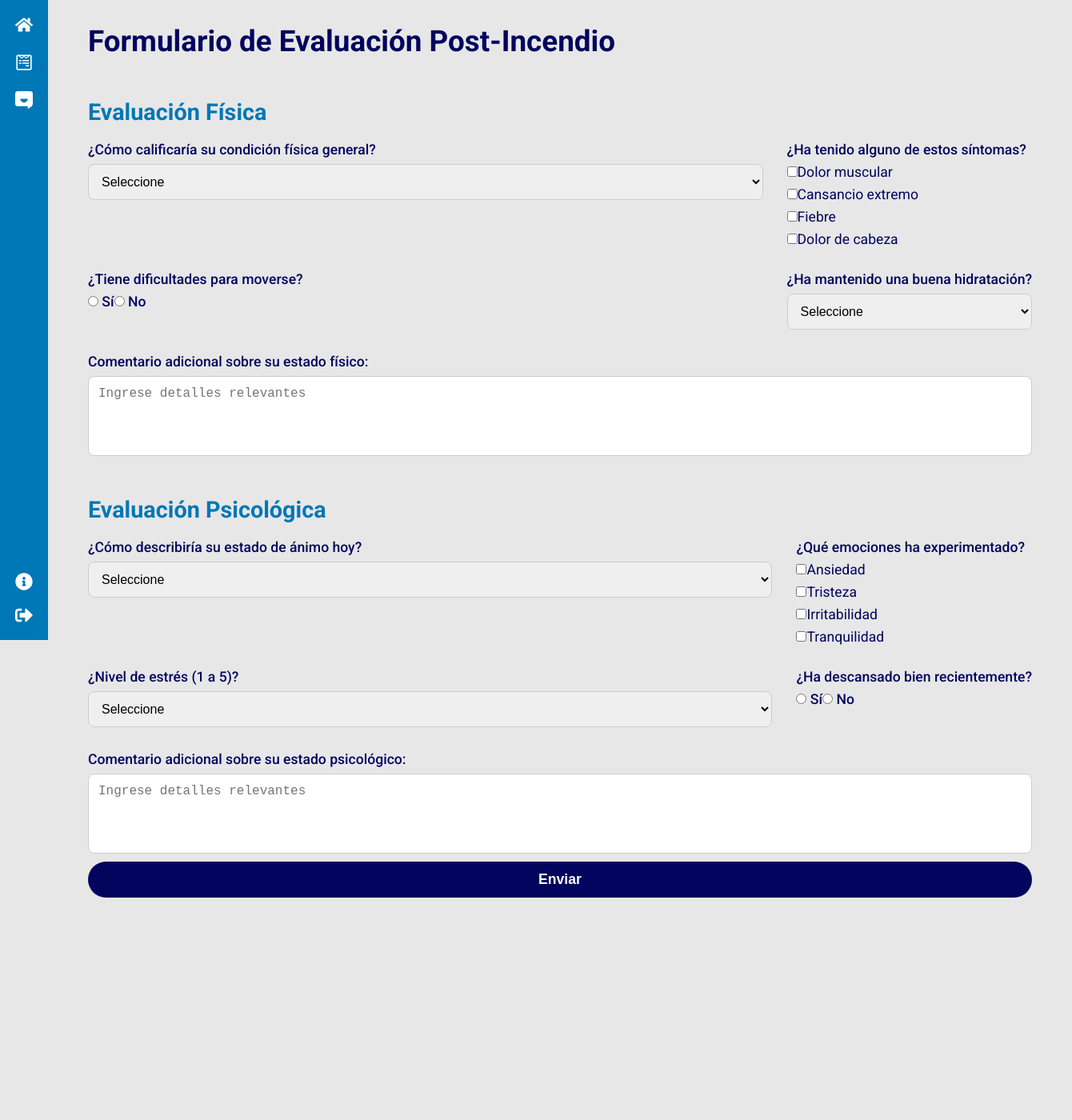
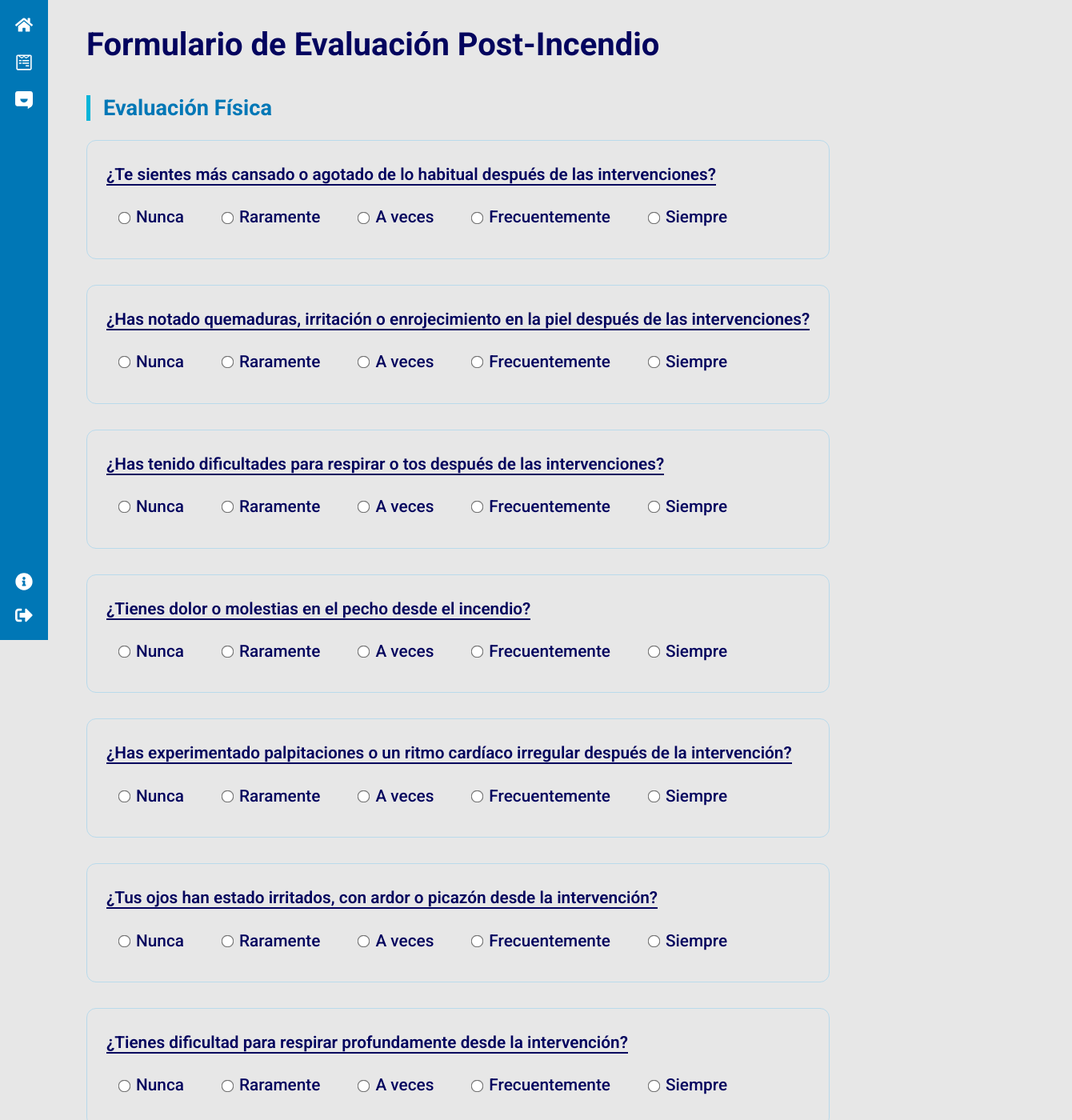
Before and after one commit to al3jandr05/front-prototipo, a React (Create React App) app: page /Formulario in a window 1280 px wide. Shown: the top 1400 px of the page at 80% size, 1340 px wide, since content can reach past the window. Before the commit the page ends 1152 px from the top, so only its background shows below. Built offline with nearby package versions, Linux system fonts and the light colour scheme.

Commit message:
Nuevas preguntas y estructura del formulario

```diff
--- a/src/pages/Formulario.js
+++ b/src/pages/Formulario.js
@@ -1,190 +1,167 @@
-import React, { useState } from 'react';
+import React, { useState, useEffect, useRef } from 'react';
 import Sidebar from '../components/Sidebar';
 import '../styles/formulario.css';
 
+const opciones = ["Nunca", "Raramente", "A veces", "Frecuentemente", "Siempre"];
+
+const preguntas = {
+    fisico: [
+        "¿Te sientes más cansado o agotado de lo habitual después de las intervenciones?",
+        "¿Has notado quemaduras, irritación o enrojecimiento en la piel después de las intervenciones?",
+        "¿Has tenido dificultades para respirar o tos después de las intervenciones?",
+        "¿Tienes dolor o molestias en el pecho desde el incendio?",
+        "¿Has experimentado palpitaciones o un ritmo cardíaco irregular después de la intervención?",
+        "¿Tus ojos han estado irritados, con ardor o picazón desde la intervención?",
+        "¿Tienes dificultad para respirar profundamente desde la intervención?",
+        "¿Haz notado que tu nariz está congestionada o bloqueada más de lo normal?"
+    ],
+    psicologico: [
+        "¿Con qué frecuencia has tenido pensamientos no deseados relacionados al incendio?",
+        "¿Sientes que últimamente piensas en qué pudiste hacer diferente durante la intervención?",
+        "¿Has notado disminución de apetito desde la intervención?",
+        "¿Te resulta difícil relajarte o desconectar mentalmente después de las intervenciones?",
+        "¿Has tenido dificultades para concentrarte en tus tareas diarias debido al estrés?",
+        "¿Has sufrido de insomnio recientemente?",
+        "¿Te has sentido emocionalmente más inestable o irritable desde el incendio?",
+        "¿Te sientes preocupado o ansioso constantemente desde el incendio?"
+    ]
+};
+
 const Formulario = () => {
-    const [formData, setFormData] = useState({
-        nombre: '',
-        apellido: '',
-        fisico: {
-            condicionGeneral: '',
-            sintomas: [],
-            movilidad: '',
-            hidratacion: '',
-            comentario: ''
-        },
-        psicologico: {
-            estadoAnimo: '',
-            emociones: [],
-            nivelEstres: '',
-            descanso: '',
-            comentario: ''
-        }
+    const [pagina, setPagina] = useState('fisico');
+    const [respuestas, setRespuestas] = useState({
+        fisico: Array(preguntas.fisico.length).fill(""),
+        psicologico: Array(preguntas.psicologico.length).fill("")
     });
+    const topRef = useRef(null);
 
-    const handleChange = (e, section, field) => {
-        const { type, name, value, checked } = e.target;
-        if (type === 'checkbox') {
-            setFormData((prev) => {
-                const updated = checked
-                    ? [...prev[section][field], value]
-                    : prev[section][field].filter((v) => v !== value);
-                return {
-                    ...prev,
-                    [section]: {
-                        ...prev[section],
-                        [field]: updated
-                    }
-                };
-            });
-        } else {
-            setFormData((prev) => ({
-                ...prev,
-                [section]: {
-                    ...prev[section],
-                    [field]: value
-                }
-            }));
-        }
+    const scrollToTop = () => {
+        topRef.current?.scrollIntoView({ behavior: 'smooth' });
+    };
+
+    useEffect(() => {
+        scrollToTop();
+    }, [pagina]);
+
+    const handleChange = (seccion, index, valor) => {
+        const copia = [...respuestas[seccion]];
+        copia[index] = valor;
+        setRespuestas({ ...respuestas, [seccion]: copia });
     };
 
     const handleSubmit = (e) => {
         e.preventDefault();
-        console.log(formData);
+
+        if (respuestas.psicologico.includes("") || respuestas.fisico.includes("")) {
+            alert("Por favor responde todas las preguntas antes de enviar.");
+            return;
+        }
+
+        const datosParaEnviar = {
+            fecha: new Date().toISOString(),
+            respuestas: {
+                fisico: preguntas.fisico.map((pregunta, index) => ({
+                    pregunta,
+                    respuesta: respuestas.fisico[index]
+                })),
+                psicologico: preguntas.psicologico.map((pregunta, index) => ({
+                    pregunta,
+                    respuesta: respuestas.psicologico[index]
+                }))
+            },
+
+        };
+        console.log("Respuetas: ", datosParaEnviar);
+
     };
+
+
+
+    const cambiarPagina = (nuevaPagina) => {
+        setPagina(nuevaPagina);
+    };
+
+    const renderPreguntas = (seccion) => (
+        <div className="seccion-preguntas">
+            <h2>{seccion === 'fisico' ? 'Evaluación Física' : 'Evaluación Psicológica'}</h2>
+            <div className="formulario-grid">
+                <div className="columna">
+                    {preguntas[seccion].slice(0, 4).map((pregunta, idx) => (
+                        <div className="formulario-item" key={idx}>
+                            <label>{pregunta}</label>
+                            <div className="radio-group">
+                                {opciones.map((opcion) => (
+                                    <label key={opcion}>
+                                        <input
+                                            type="radio"
+                                            name={`${seccion}-${idx}`}
+                                            value={opcion}
+                                            checked={respuestas[seccion][idx] === opcion}
+                                            onChange={() => handleChange(seccion, idx, opcion)}
+                                        />
+                                        {opcion}
+                                    </label>
+                                ))}
+                            </div>
+                        </div>
+                    ))}
+                </div>
+
+                <div className="columna">
+                    {preguntas[seccion].slice(4).map((pregunta, idx) => (
+                        <div className="formulario-item" key={idx + 4}>
+                            <label>{pregunta}</label>
+                            <div className="radio-group">
+                                {opciones.map((opcion) => (
+                                    <label key={opcion}>
+                                        <input
+                                            type="radio"
+                                            name={`${seccion}-${idx + 4}`}
+                                            value={opcion}
+                                            checked={respuestas[seccion][idx + 4] === opcion}
+                                            onChange={() => handleChange(seccion, idx + 4, opcion)}
+                                        />
+                                        {opcion}
+                                    </label>
+                                ))}
+                            </div>
+                        </div>
+                    ))}
+                </div>
+            </div>
+        </div>
+    );
 
     return (
         <div className="formulario-container">
             <Sidebar />
-            <div className="formulario-content">
+            <div className="formulario-content" ref={topRef}>
                 <h1 className="titulo-formulario">Formulario de Evaluación Post-Incendio</h1>
                 <form className="formulario-bienestar" onSubmit={handleSubmit}>
-                    <h2>Evaluación Física</h2>
-                    <div className="formulario-columns">
-                        <div className="formulario-item">
-                            <label>¿Cómo calificaría su condición física general?</label>
-                            <select
-                                name="condicionGeneral"
-                                value={formData.fisico.condicionGeneral}
-                                onChange={(e) => handleChange(e, 'fisico', 'condicionGeneral')}
+                    {pagina === 'fisico' ? renderPreguntas('fisico') : renderPreguntas('psicologico')}
+
+                    {pagina === 'fisico' ? (
+                        <button
+                            type="button"
+                            className="btn-formulario-nav"
+                            onClick={() => cambiarPagina('psicologico')}
+                        >
+                            Siguiente
+                        </button>
+                    ) : (
+                        <div className="botones-navegacion">
+                            <button
+                                type="button"
+                                className="btn-formulario-nav"
+                                onClick={() => cambiarPagina('fisico')}
                             >
-                                <option value="">Seleccione</option>
-                                <option value="excelente">Excelente</option>
-                                <option value="buena">Buena</option>
-                                <option value="regular">Regular</option>
-                                <option value="mala">Mala</option>
-                            </select>
+                                Anterior
+                            </button>
+                            <button type="submit" className="btn-enviar">
+                                Enviar
+                            </button>
                         </div>
-
-                        <div className="formulario-item">
-                            <label>¿Ha tenido alguno de estos síntomas?</label>
-                            <div className="checkbox-group">
-                                {["Dolor muscular", "Cansancio extremo", "Fiebre", "Dolor de cabeza"].map((sintoma) => (
-                                    <label key={sintoma}>
-                                        <input
-                                            type="checkbox"
-                                            value={sintoma}
-                                            checked={formData.fisico.sintomas.includes(sintoma)}
-                                            onChange={(e) => handleChange(e, 'fisico', 'sintomas')}
-                                        />
-                                        {sintoma}
-                                    </label>
-                                ))}
-                            </div>
-                        </div>
-
-                        <div className="formulario-item">
-                            <label>¿Tiene dificultades para moverse?</label>
-                            <div>
-                                <label><input type="radio" value="sí" name="movilidad" onChange={(e) => handleChange(e, 'fisico', 'movilidad')} /> Sí</label>
-                                <label><input type="radio" value="no" name="movilidad" onChange={(e) => handleChange(e, 'fisico', 'movilidad')} /> No</label>
-                            </div>
-                        </div>
-
-                        <div className="formulario-item">
-                            <label>¿Ha mantenido una buena hidratación?</label>
-                            <select
-                                value={formData.fisico.hidratacion}
-                                onChange={(e) => handleChange(e, 'fisico', 'hidratacion')}
-                            >
-                                <option value="">Seleccione</option>
-                                <option value="sí">Sí</option>
-                                <option value="no">No</option>
-                            </select>
-                        </div>
-
-                        <div className="formulario-item full-width">
-                            <label>Comentario adicional sobre su estado físico:</label>
-                            <textarea
-                                value={formData.fisico.comentario}
-                                onChange={(e) => handleChange(e, 'fisico', 'comentario')}
-                                placeholder="Ingrese detalles relevantes"
-                            />
-                        </div>
-                    </div>
-
-                    <h2>Evaluación Psicológica</h2>
-                    <div className="formulario-columns">
-                        <div className="formulario-item">
-                            <label>¿Cómo describiría su estado de ánimo hoy?</label>
-                            <select
-                                value={formData.psicologico.estadoAnimo}
-                                onChange={(e) => handleChange(e, 'psicologico', 'estadoAnimo')}
-                            >
-                                <option value="">Seleccione</option>
-                                <option value="positivo">Positivo</option>
-                                <option value="neutral">Neutral</option>
-                                <option value="negativo">Negativo</option>
-                            </select>
-                        </div>
-
-                        <div className="formulario-item">
-                            <label>¿Qué emociones ha experimentado?</label>
-                            <div className="checkbox-group">
-                                {["Ansiedad", "Tristeza", "Irritabilidad", "Tranquilidad"].map((emo) => (
-                                    <label key={emo}>
-                                        <input
-                                            type="checkbox"
-                                            value={emo}
-                                            checked={formData.psicologico.emociones.includes(emo)}
-                                            onChange={(e) => handleChange(e, 'psicologico', 'emociones')}
-                                        />
-                                        {emo}
-                                    </label>
-                                ))}
-                            </div>
-                        </div>
-
-                        <div className="formulario-item">
-                            <label>¿Nivel de estrés (1 a 5)?</label>
-                            <select
-                                value={formData.psicologico.nivelEstres}
-                                onChange={(e) => handleChange(e, 'psicologico', 'nivelEstres')}
-                            >
-                                <option value="">Seleccione</option>
-                                {[1, 2, 3, 4, 5].map(n => <option key={n} value={n}>{n}</option>)}
-                            </select>
-                        </div>
-
-                        <div className="formulario-item">
-                            <label>¿Ha descansado bien recientemente?</label>
-                            <div>
-                                <label><input type="radio" value="sí" name="descanso" onChange={(e) => handleChange(e, 'psicologico', 'descanso')} /> Sí</label>
-                                <label><input type="radio" value="no" name="descanso" onChange={(e) => handleChange(e, 'psicologico', 'descanso')} /> No</label>
-                            </div>
-                        </div>
-
-                        <div className="formulario-item full-width">
-                            <label>Comentario adicional sobre su estado psicológico:</label>
-                            <textarea
-                                value={formData.psicologico.comentario}
-                                onChange={(e) => handleChange(e, 'psicologico', 'comentario')}
-                                placeholder="Ingrese detalles relevantes"
-                            />
-                        </div>
-                    </div>
-
-                    <button type="submit" className="btn-enviar">Enviar</button>
+                    )}
                 </form>
             </div>
         </div>
--- a/src/styles/formulario.css
+++ b/src/styles/formulario.css
@@ -1,94 +1,136 @@
 .formulario-container {
     display: flex;
-    align-items: flex-start;
-    min-height: 100vh;
-    padding-left: 60px;
+    min-height: 100lvh;
+}
+
+.formulario-content {
+    flex: 1;
+    padding: 2rem 3rem;
+    margin-left: 60px;
+    position: absolute;
+
 
 }
 
-.formulario-content {
-    width: 100%;
-    max-width: 1400px;
-    padding: 30px 50px;
-    box-sizing: border-box;
-    position: absolute;
+.titulo-formulario {
+    font-size: 2.5rem;
+    color: var(--color-dark-blue);
+    margin-bottom: 2rem;
+    padding-bottom: 0.5rem;
+    position: relative;
 }
 
-h1.titulo-formulario {
-    font-size: 2.3rem;
-    color: var(--color-dark-blue);
-    margin-bottom: 25px;
+.titulo-formulario::after {
+    content: '';
+    position: absolute;
+    bottom: -3px;
+    left: 0;
+    width: 30%;
+    height: 3px;
 }
 
 h2 {
-    margin-top: 50px;
-    margin-bottom: 20px;
+    font-size: 1.7rem;
     color: var(--color-blue);
-    font-size: 1.8rem;
+    margin-bottom: 1.5rem;
+    padding-left: 1rem;
+    border-left: 5px solid var(--color-cyan);
+
 }
 
-.formulario-columns {
-    display: grid;
-    grid-template-columns: repeat(auto-fill, minmax(50%, 1fr));
-    gap: 30px;
+
+
+.formulario-item {
+    padding: 1.5rem;
+    border-radius: 12px;
+    transition: transform 0.3s, box-shadow 0.3s;
+    border: 1px solid rgba(0, 166, 251, 0.2);
+    margin-bottom: 2rem;
+
+
 }
 
-.formulario-item {
-    display: flex;
-    flex-direction: column;
-    gap: 8px;
+
+.formulario-item label {
+    font-size: 1.3rem;
+    font-weight: 600;
+    color: var(--color-dark-blue);
+    line-height: 1.8;
+    border-bottom: 2px solid var(--color-dark-blue);
 }
 
-.formulario-item.full-width {
-    grid-column: span 2;
+.radio-group {
+    display: flex;
+    flex-wrap: wrap;
+    gap: 1rem;
+    margin-top: 0.5rem;
+
 }
 
-label {
-    font-size: 1.1rem;
+.radio-group label {
+    display: flex;
+    align-items: center;
+    gap: 0.5rem;
     font-weight: 500;
-    color: var(--color-dark-blue);
+    padding: 0.5rem 1rem;
+    border-radius: 6px;
+    cursor: pointer;
+    transition: all 0.2s;
+    border-bottom: transparent;
+
 }
 
-input[type="text"],
-input[type="email"],
-select,
-textarea {
-    padding: 12px;
-    border: 1px solid #ccc;
-    border-radius: 8px;
-    font-size: 1rem;
-    width: 100%;
-    box-sizing: border-box;
+.radio-group label:hover {
+    background: rgba(0, 166, 251, 0.1);
 }
 
-textarea {
-    height: 100px;
-    resize: none;
+input[type="radio"] {
+    transform: scale(1.2);
+    accent-color: var(--color-blue);
+    cursor: pointer;
 }
 
-.checkbox-group {
-    display: flex;
-    flex-direction: column;
-    gap: 8px;
+.btn-formulario-nav,
+.btn-enviar {
+    padding: 0.8rem 2rem;
+    font-size: 1.1rem;
+    font-weight: 600;
+    border: none;
+    border-radius: 8px;
+    cursor: pointer;
+    transition: all 0.3s;
+    width: 100%;
+    max-width: 300px;
+    display: inline-flex;
+    align-items: center;
+    justify-content: center;
+    margin: 0.5rem;
 }
 
-.checkbox-group label {
-    font-weight: normal;
+.btn-formulario-nav {
+    background: var(--color-blue);
+    color: white;
 }
 
 .btn-enviar {
-    background-color: var(--color-cyan);
+    background: var(--color-cyan);
     color: white;
-    padding: 14px 28px;
-    margin-top: 40px;
-    border: none;
-    font-size: 1.1rem;
-    border-radius: 8px;
-    cursor: pointer;
-    width: 100%;
-    transition: background 0.3s;
+}
+
+.btn-formulario-nav:hover {
+    background: #005180;
+    transform: translateY(-2px);
+    box-shadow: 0 4px 8px rgba(0, 0, 0, 0.1);
 }
 
 .btn-enviar:hover {
-    background-color: var(--color-blue);
+    background: #0088b0;
+    transform: translateY(-2px);
+    box-shadow: 0 4px 8px rgba(0, 0, 0, 0.1);
 }
+
+.formulario-bienestar  {
+    justify-content: center;
+    gap: 1rem;
+    margin-top: 1rem;
+}
```
